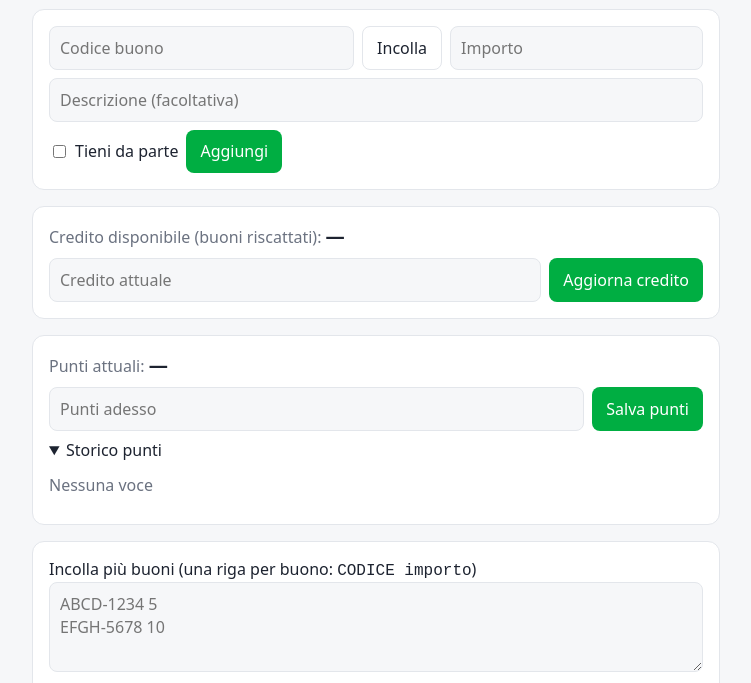
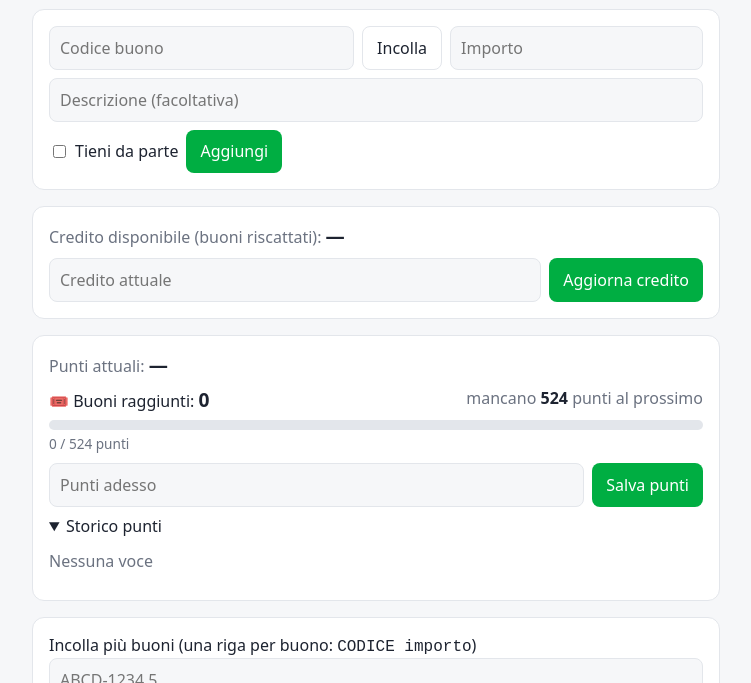
Before and after one commit to Kamizakinano/Vettorizza, a plain HTML site: page buoni/index.html in a window 1280 px wide. Shown: the part 87-770 px from the top of the page, without its empty margins (264-1015 px from the left). Drawn offline with Linux system fonts and the light colour scheme.

Commit message:
Conteggio buoni ogni 524 punti con barra di avanzamento
Co-Authored-By: Claude Opus 5.5 <noreply@anthropic.com>
Claude-Session: https://claude.ai/code/session_01EVxxsyV32M86cFfg5WZjiU

```diff
--- a/buoni/index.html
+++ b/buoni/index.html
@@ -50,6 +50,7 @@ li button{padding:6px 10px;font-size:.85rem}
 </div>
 <div class="card">
  <div class="tot" style="margin-bottom:8px"><span>Punti attuali: <b id="pNow">—</b></span><span id="pDiff"></span></div>
+ <div id="pGoal" style="margin-bottom:10px"></div>
  <form id="pf"><input id="pts" type="number" step="1" min="0" placeholder="Punti adesso" required style="flex:1 1 140px"><button>Salva punti</button></form>
  <details open style="margin-top:8px"><summary>Storico punti</summary><ul id="pList"></ul></details>
 </div>
@@ -123,6 +124,8 @@ try{pts=JSON.parse(localStorage.getItem(PK))||[]}catch(e){}
 function pRender(){const l=document.getElementById('pList');l.innerHTML='';
  pNow.textContent=pts.length?pts[0].p.toLocaleString('it-IT'):'—';
  pDiff.textContent=pts.length>1?((pts[0].p-pts[1].p>=0?'+':'')+(pts[0].p-pts[1].p).toLocaleString('it-IT')+' dall\'ultima volta'):'';
+ const P=524,cur=pts.length?pts[0].p:0,nB=Math.floor(cur/P),rest=cur%P;
+ pGoal.innerHTML=`<div style="display:flex;justify-content:space-between;flex-wrap:wrap;gap:4px"><span>🎟️ Buoni raggiunti: <b style="font-size:1.2rem">${nB}</b></span><span style="color:var(--mut)">mancano <b style="color:var(--fg)">${P-rest}</b> punti al prossimo</span></div><div style="height:10px;background:var(--bd);border-radius:5px;margin-top:6px;overflow:hidden"><div style="height:100%;width:${rest/P*100}%;background:var(--acc)"></div></div><div style="color:var(--mut);font-size:.85rem;margin-top:4px">${rest} / ${P} punti</div>`;
  pts.forEach((x,i)=>{const li=document.createElement('li');
   li.innerHTML=`<span class="c" style="font-family:system-ui">${new Date(x.t).toLocaleString('it-IT',{dateStyle:'short',timeStyle:'short'})}</span><span class="a">${x.p.toLocaleString('it-IT')}</span>`;
   if(i<pts.length-1){const d=x.p-pts[i+1].p,s=document.createElement('span');s.textContent=(d>=0?'+':'')+d.toLocaleString('it-IT');s.style.cssText='font-weight:600;margin:0 auto;color:'+(d>0?'var(--acc)':d<0?'#d33':'var(--mut)');li.querySelector('.a').before(s)}
```
